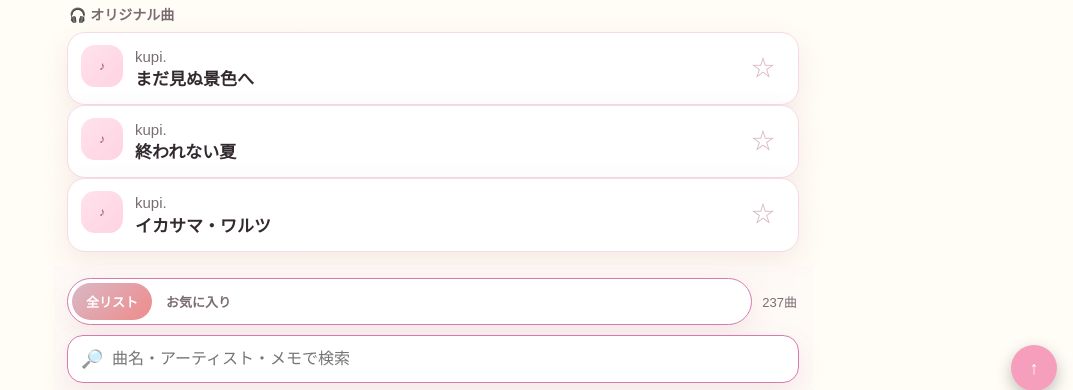
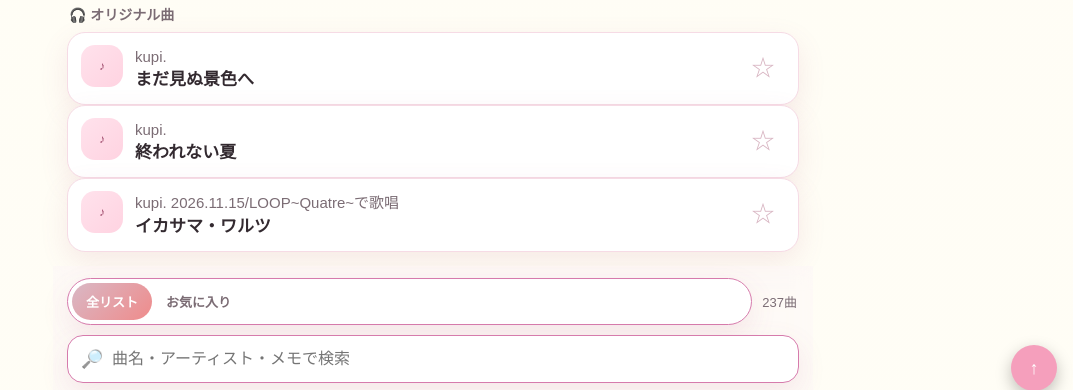
Before and after one commit to createsongs/kupi_songlist, a plain HTML site: page index.html in a window 1280 px wide. Shown: the part 387-777 px from the top of the page, without its empty margins (207-1280 px from the left). Drawn offline with Linux system fonts and the light colour scheme.

Commit message:
Add files via upload

```diff
--- a/index.html
+++ b/index.html
@@ -406,7 +406,7 @@ z-index:999;
     <div class="song-item original-song" data-id="original||星になりたい||kupi.">
       <div class="initial">♪</div>
       <div class="meta">
-        <div class="title">kupi.</div>
+        <div class="title">kupi. 2026.11.15/LOOP~Quatre~で歌唱</div>
         <div class="artist">イカサマ・ワルツ</div>
       </div>
       <button class="fav-btn" type="button" aria-label="favorite">☆</button>
```
